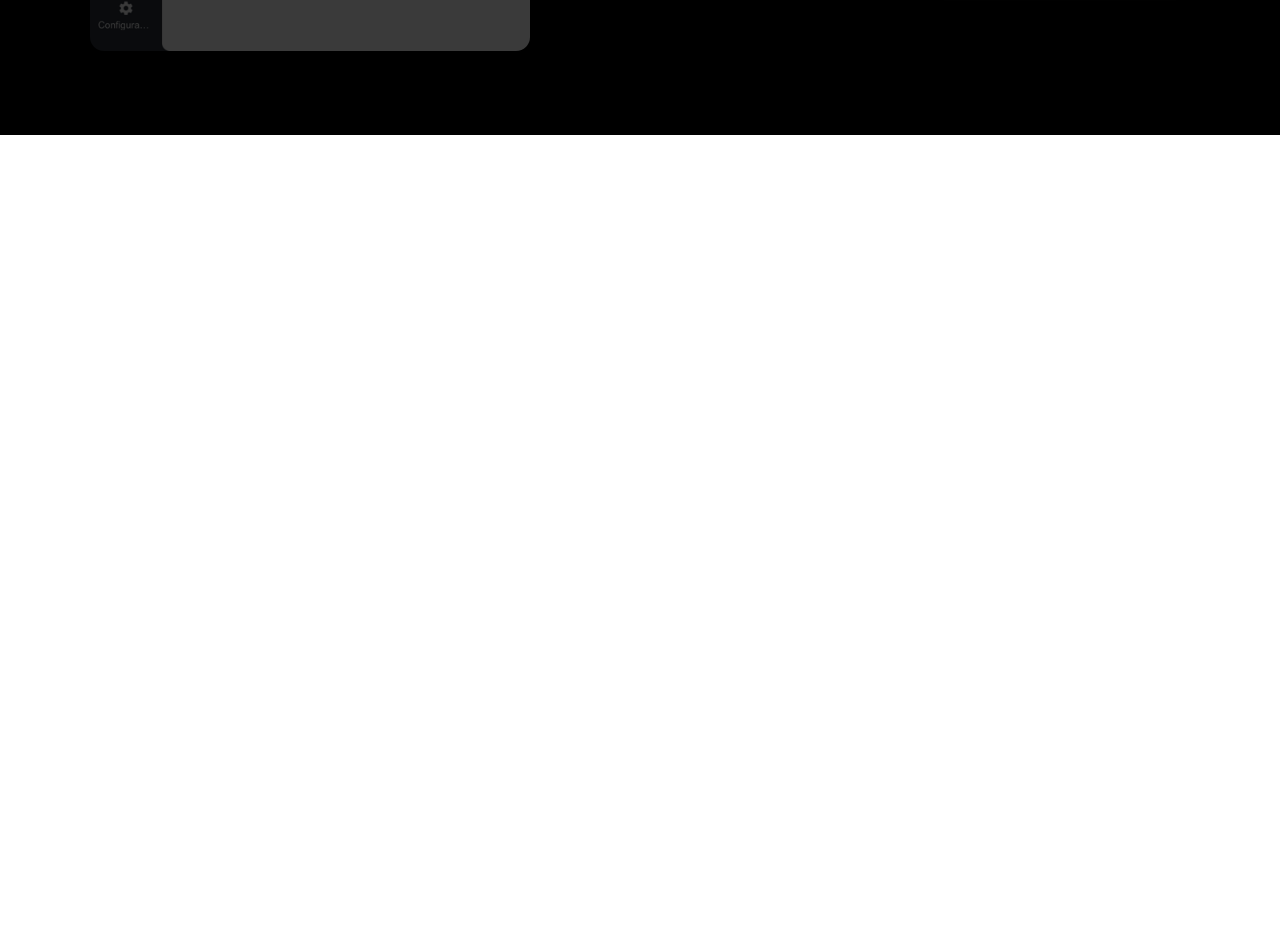
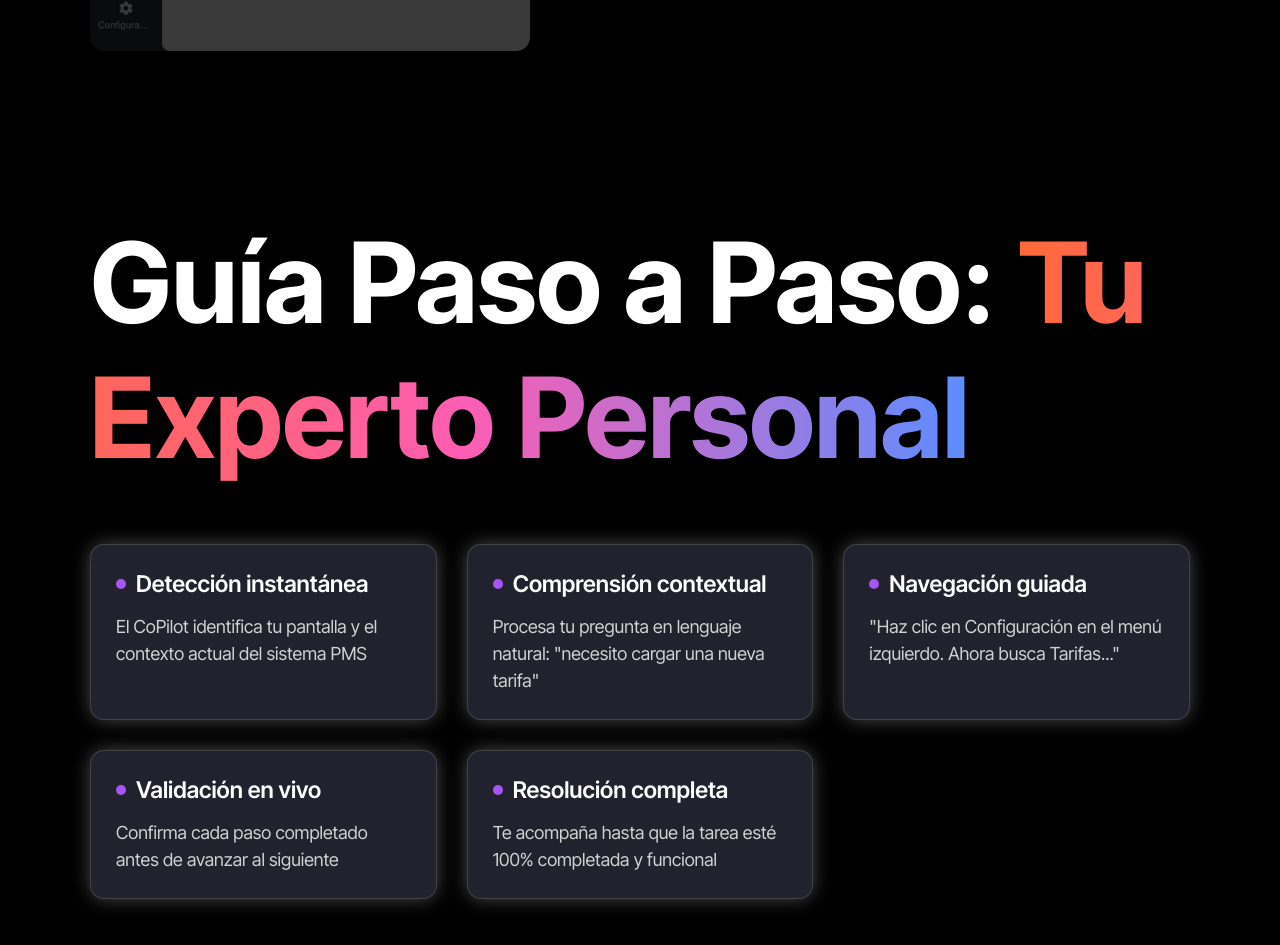
Before and after one commit to FerbaDev/lp_Pxsol_Copilot, a React (Vite) app: page / in a window 1280 px wide. Shown: the part 3512-4457 px from the top of the page. Before the commit the page ends 3647 px from the top, so only its background shows below. Built offline with nearby package versions, Linux system fonts and the light colour scheme.

Commit message:
se traabaja en ExpertSection

```diff
--- a/src/App.jsx
+++ b/src/App.jsx
@@ -4,6 +4,7 @@ import './App.css'
 import CostSection from './components/CostSection/CostSection.jsx'
 import SocialProof from './components/SocialProof/SocialProof.jsx'
 import Stream from './components/Stream/Stream.jsx'
+import ExpertSection from './components/ExpertSection/ExpertSection.jsx'
 
 function App() {
 
@@ -14,6 +15,7 @@ function App() {
       <CostSection />
       <SocialProof />
       <Stream />
+      <ExpertSection />
     </>
   )
 }
--- /dev/null
+++ b/src/components/ExpertSection/ExpertSection.jsx
@@ -0,0 +1,44 @@
+import React from "react";
+import "./ExpertSection.scss";
+
+const ExpertSection = () => {
+  return (
+    <section className="expert-section">
+      <div className="container">
+        <h2 className="main-title">
+          Guía Paso a Paso:
+          <span className="gradient"> Tu Experto Personal</span>
+        </h2>
+
+        <div className="cards">
+          <div className="card">
+            <h3><span className="dot"></span>Detección instantánea</h3>
+            <p>El CoPilot identifica tu pantalla y el contexto actual del sistema PMS</p>
+          </div>
+
+          <div className="card">
+            <h3><span className="dot"></span>Comprensión contextual</h3>
+            <p>Procesa tu pregunta en lenguaje natural: "necesito cargar una nueva tarifa"</p>
+          </div>
+
+          <div className="card">
+            <h3><span className="dot"></span>Navegación guiada</h3>
+            <p>"Haz clic en Configuración en el menú izquierdo. Ahora busca Tarifas..."</p>
+          </div>
+
+          <div className="card">
+            <h3><span className="dot"></span>Validación en vivo</h3>
+            <p>Confirma cada paso completado antes de avanzar al siguiente</p>
+          </div>
+
+          <div className="card">
+            <h3><span className="dot"></span>Resolución completa</h3>
+            <p>Te acompaña hasta que la tarea esté 100% completada y funcional</p>
+          </div>
+        </div>
+      </div>
+    </section>
+  );
+};
+
+export default ExpertSection;
--- /dev/null
+++ b/src/components/ExpertSection/ExpertSection.scss
@@ -0,0 +1,74 @@
+.expert-section {
+  width: 100%;
+  padding: 80px 20px;
+  background: #000;
+  color: #fff;
+
+  .container {
+    max-width: 1100px;
+    margin: 0 auto;
+  }
+
+  .main-title {
+    font-size: clamp(7em, 5vw, 94px);
+    font-weight: 700;
+    text-align: start;
+    margin-bottom: 60px;
+    line-height: 1.2;
+
+    span {
+      color: #fff;
+    }
+
+    .gradient {
+      background: linear-gradient(90deg, #ff6a33, #ff5db1, #5c8dff);
+      background-clip: text;
+      -webkit-text-fill-color: transparent;
+    }
+  }
+
+  .cards {
+    display: grid;
+    grid-template-columns: 1fr;
+    gap: 30px;
+
+    @media (min-width: 768px) {
+      grid-template-columns: repeat(3, 1fr);
+    }
+  }
+
+  .card {
+    background: #22222f;
+    padding: 25px;
+    border: 1px solid #555555a0;
+    border-radius: 14px;
+    box-shadow: 0px 0px 20px -2px rgba(117, 117, 117, 0.75);
+    transition: transform 0.25s ease;
+
+    &:hover {
+      transform: translateY(-6px);
+    }
+
+    h3 {
+      display: flex;
+      align-items: center;
+      font-size: 23px;
+      margin-bottom: 15px;
+      font-weight: 600;
+
+      .dot {
+        width: 10px;
+        height: 10px;
+        background: #a855f7;
+        border-radius: 50%;
+        margin-right: 10px;
+      }
+    }
+
+    p {
+      color: #d1d1d1;
+      line-height: 1.5;
+      font-size: 18px;
+    }
+  }
+}
--- a/src/components/Stream/Stream.scss
+++ b/src/components/Stream/Stream.scss
@@ -13,6 +13,7 @@
   align-items: flex-start;
   justify-content: space-between;
   gap: 40px;
+  margin: auto;
 
   @media (max-width: 900px) {
     flex-direction: column;
```
Also changed, not shown: src/assets/image-39.png (added).
